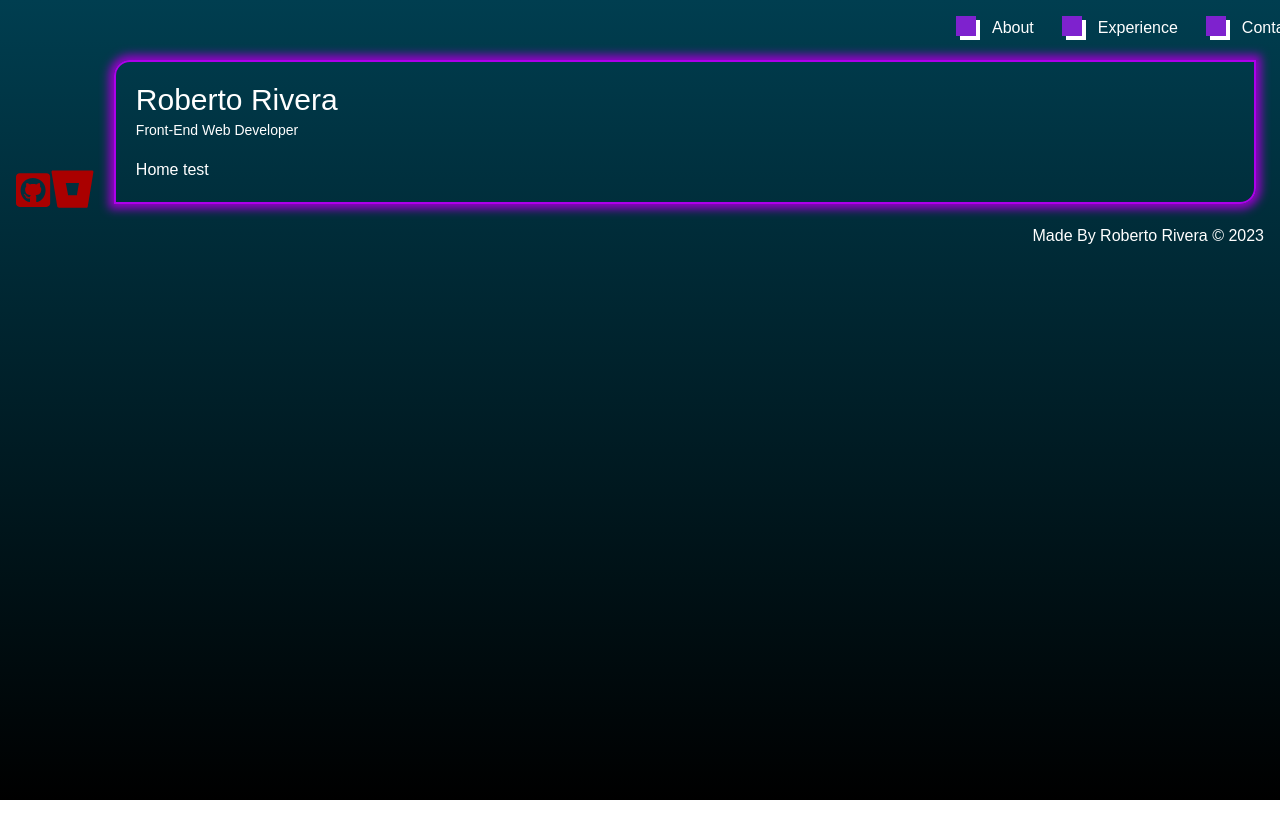
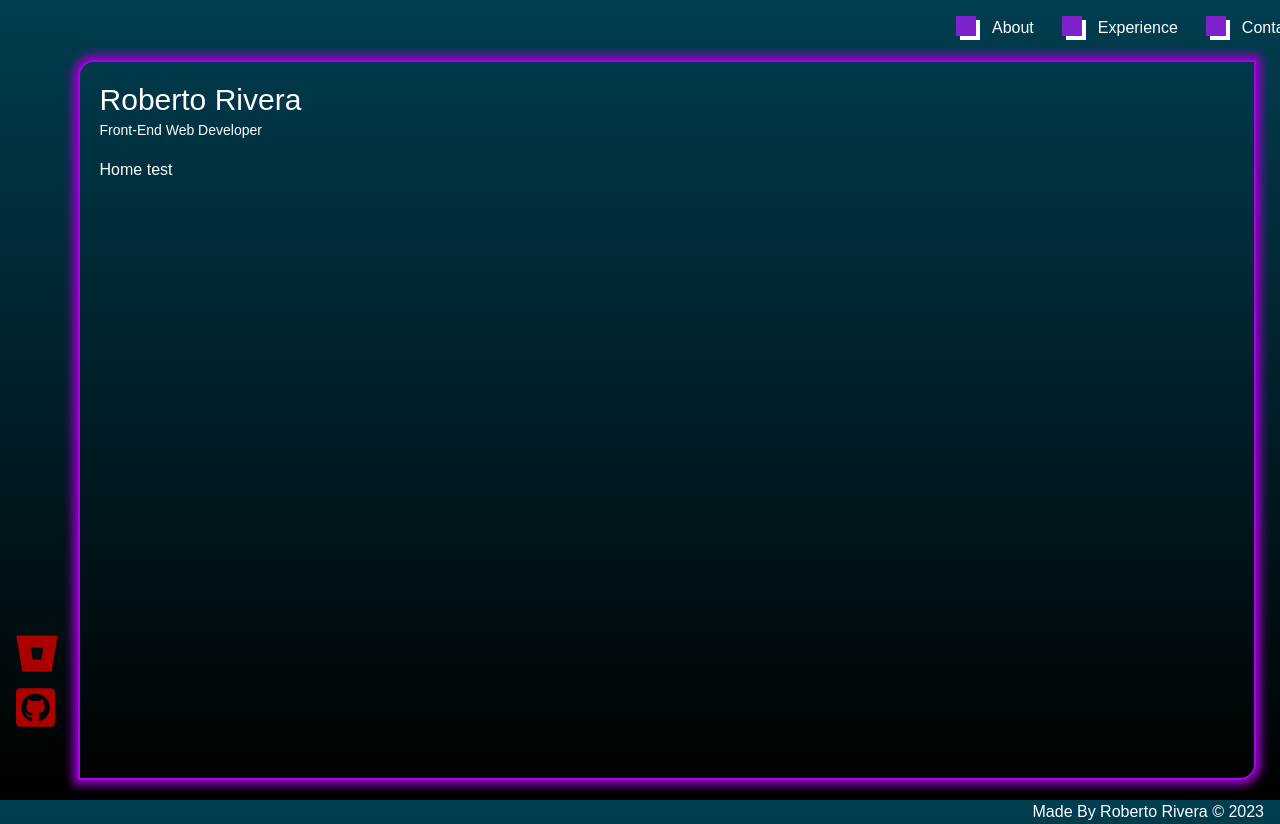
Before and after one commit to digitalvillainy/riveraport, a Next.js app: page / in a window 1280 px wide. Before the commit the page ends 800 px from the top, so only its background shows below. Built offline with nearby package versions, Linux system fonts and the light colour scheme.

Commit message:
fixed issue with growing content

```diff
--- a/app/layout.tsx
+++ b/app/layout.tsx
@@ -19,15 +19,15 @@ export default function RootLayout({
 }) {
   return (
     <html lang="en">
-      <body className='p-4'>
+      <body className='p-4 overflow-hidden'>
         <NavMenu />
-        <div className='flex flex-row w-full'>
-          <div className="flex flex-column place-items-end mb-10">
-            <Image src={GitHubIcon} alt='GitHub Icon' width={40} height={40} />
+        <div className='flex flex-row w-full h-full'>
+          <div className="flex flex-col justify-end mb-20">
             <Image src={BitBucketIcon} alt='BitBucket Icon' width={43} height={43} />
+            <Image className='mt-4' src={GitHubIcon} alt='GitHub Icon' width={40} height={40} />
           </div>
-          <section className='w-full'>
-            <main className='border-2 border-[#AD00EA] rounded-tl-2xl rounded-br-2xl my-5 ml-5 mr-2 p-5'>
+          <section className='w-full grow'>
+            <main className='border-2 border-[#AD00EA] rounded-tl-2xl rounded-br-2xl my-5 ml-5 mr-2 p-5 h-[90vh]'>
               <div className='mb-4'>
                 <h3 className='text-3xl'>Roberto Rivera</h3>
                 <span className='text-sm'>Front-End Web Developer</span>
```
